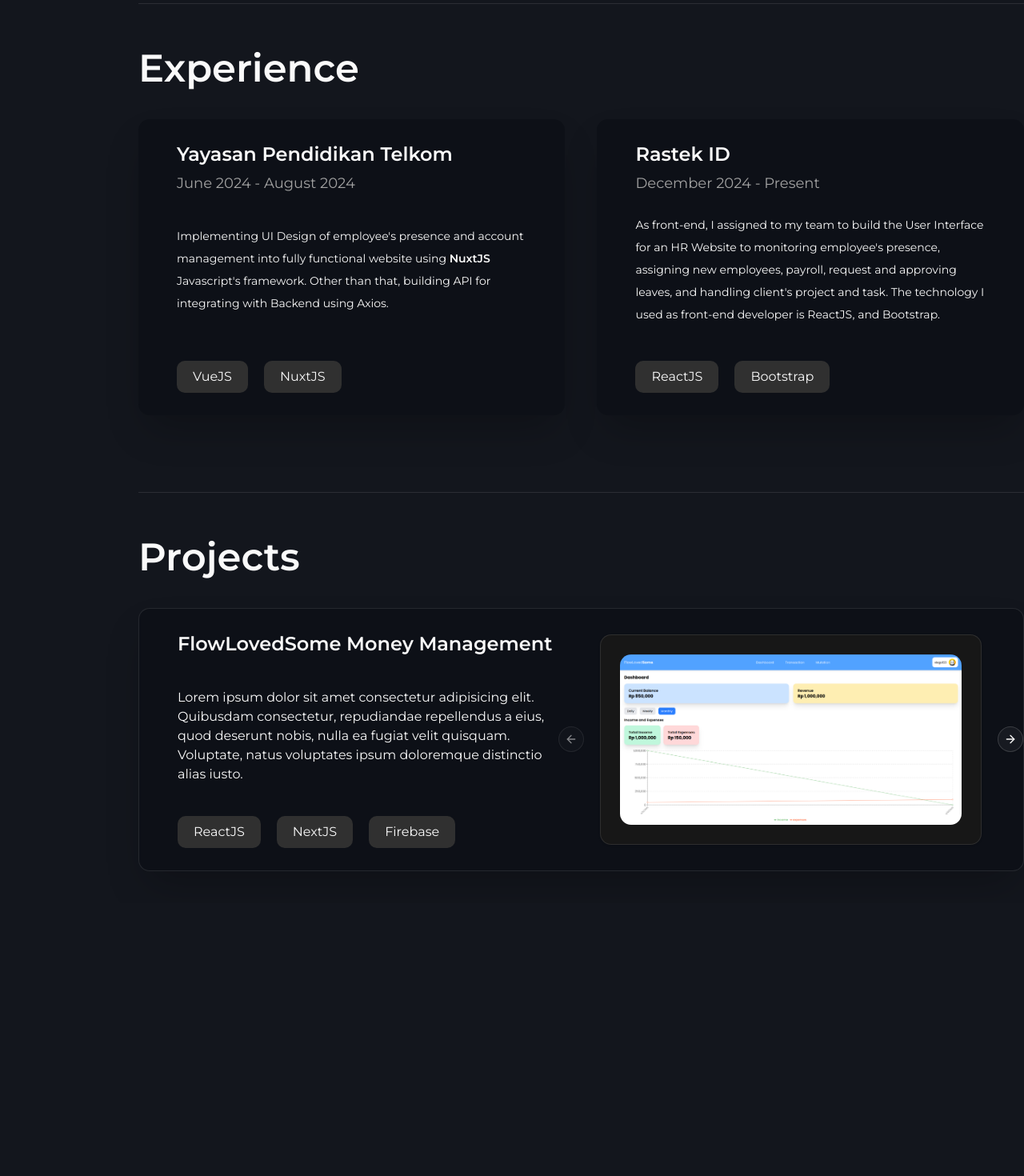
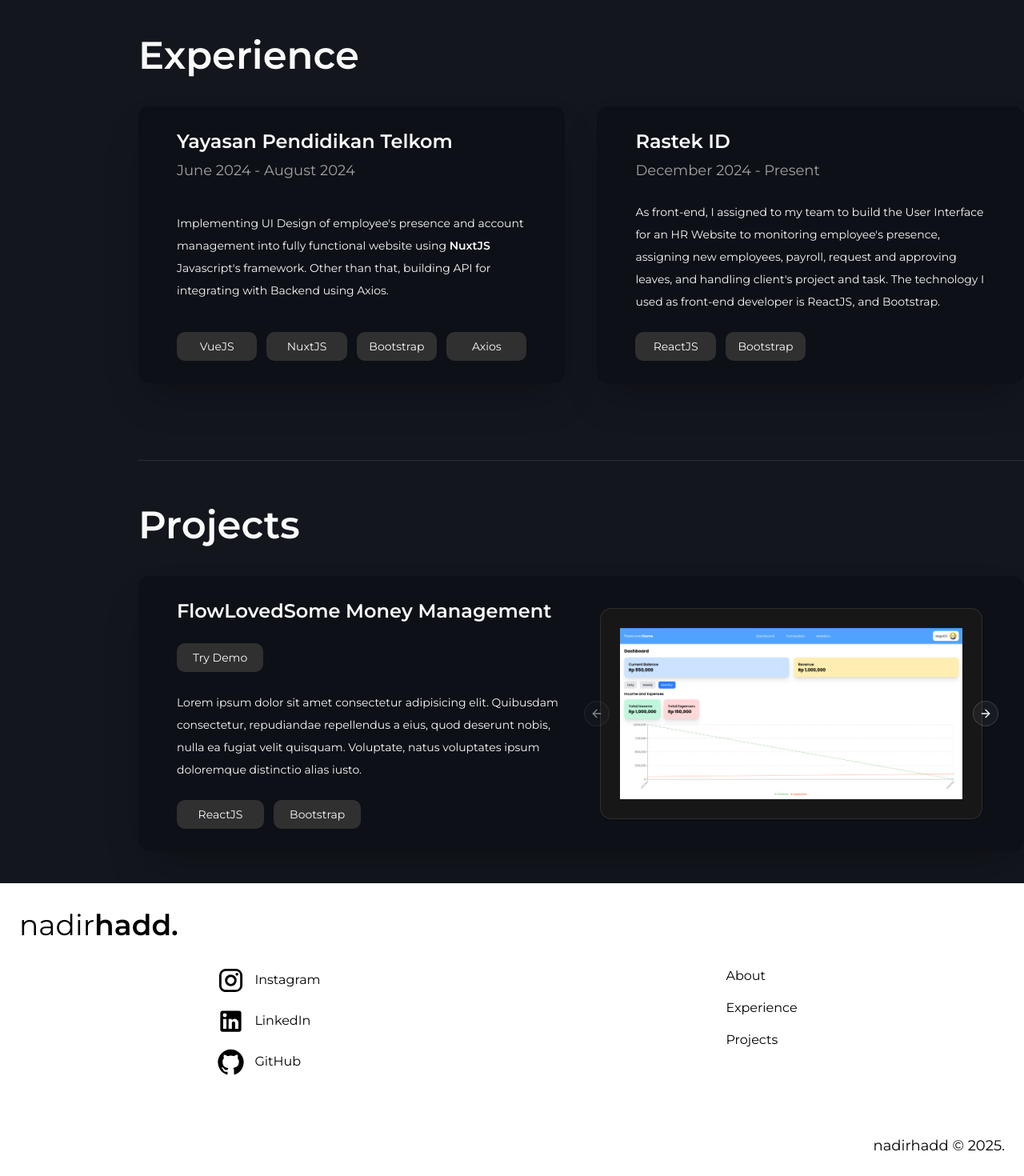
Before and after one commit to haddjs/nadirhadd-portfolio, a Next.js app: page / in a window 1280 px wide. Shown: the part 813-2283 px from the top of the page at 80% size. Before the commit the page ends 1942 px from the top, so only its background shows below. Built offline with nearby package versions, Linux system fonts and the light colour scheme.

Commit message:
Finished Project

```diff
--- a/src/app/page.js
+++ b/src/app/page.js
@@ -3,6 +3,7 @@
 import NavLinks from "@/components/NavLinks";
 import Experience from "@/components/Experience";
 import Projects from "@/components/Projects";
+import Footer from "@/components/Footer";
 import { Separator } from "@/components/ui/separator";
 
 export default function Home() {
@@ -15,21 +16,28 @@
 				</div>
 				<div className="flex-grow flex-col flex justify-center items-center gap-10">
 					<section id="about">
-						<h1 className="text-5xl font-semibold">About</h1>
+						<h1 className="text-2xl md:text-5xl font-semibold text-center md:text-left">
+							About
+						</h1>
 						<Hero />
 					</section>
 					<Separator className="my-4 h-2" />
 					<section id="experience">
-						<h1 className="text-5xl font-semibold">Experience</h1>
+						<h1 className="text-2xl md:text-5xl font-semibold text-center md:text-left">
+							Experience
+						</h1>
 						<Experience />
 					</section>
-					<Separator className="my-4 h-2" />
+					<Separator className="md:my-4 h-2" />
 					<section id="projects">
-						<h1 className="text-5xl font-semibold">Projects</h1>
+						<h1 className="text-2xl md:text-5xl font-semibold text-center md:text-left">
+							Projects
+						</h1>
 						<Projects />
 					</section>
 				</div>
 			</main>
+			<Footer />
 		</div>
 	);
 }
--- a/src/components/Experience.js
+++ b/src/components/Experience.js
@@ -13,12 +13,12 @@
 	return (
 		<div className="flex my-10">
 			<div className="grid grid-cols-1 md:grid-cols-2 w-full max-w-7xl mx-auto gap-10">
-				<Card className="flex justify-between shadow-2xl dark:bg-[#0d1017] border-none px-6 py-7">
+				<Card className="flex justify-between w-full max-w-[90%] md:max-w-full mx-auto inset-shadow-sm shadow-2xl dark:bg-[#0d1017] border-none px-6 py-7">
 					<CardHeader>
-						<CardTitle className="text-2xl">
+						<CardTitle className="text-lg md:text-2xl">
 							Yayasan Pendidikan Telkom
 						</CardTitle>
-						<CardDescription className="text-lg">
+						<CardDescription className="text-sm md:text-lg">
 							June 2024 - August 2024
 						</CardDescription>
 					</CardHeader>
@@ -32,23 +32,27 @@
 						</span>
 					</CardContent>
 					<CardFooter>
-						<div className="flex justify-between mt-5">
-							<div className="flex gap-5">
-								<div className="bg-[#eee] dark:bg-[#303030] px-5 py-2 rounded-lg">
+						<div className="grid grid-cols-3 md:grid-cols-4 text-center gap-3 text-sm md:text-md">
+							<div className="bg-[#eee] flex justify-center items-center dark:bg-[#303030] px-5 py-2 rounded-lg">
 								VueJS
 							</div>
-								<div className="bg-[#eee] dark:bg-[#303030] px-5 py-2 rounded-lg">
+							<div className="bg-[#eee] flex justify-center items-center dark:bg-[#303030] px-5 py-2 rounded-lg">
 								NuxtJS
 							</div>
+							<div className="bg-[#eee] flex justify-center items-center dark:bg-[#303030] px-5 py-2 rounded-lg">
+								Bootstrap
+							</div>
+							<div className="bg-[#eee] flex justify-center items-center dark:bg-[#303030] px-5 py-2 rounded-lg">
+								Axios
 							</div>
 						</div>
 					</CardFooter>
 				</Card>
 
-				<Card className="flex justify-between shadow-2xl dark:bg-[#0d1017] border-none px-6 py-7">
+				<Card className="flex justify-between w-full max-w-[90%] md:max-w-full mx-auto inset-shadow-sm shadow-2xl dark:bg-[#0d1017] border-none px-6 py-7">
 					<CardHeader>
-						<CardTitle className="text-2xl">Rastek ID</CardTitle>
-						<CardDescription className="text-lg">
+						<CardTitle className="text-lg md:text-2xl">Rastek ID</CardTitle>
+						<CardDescription className="text-sm md:text-lg">
 							December 2024 - Present
 						</CardDescription>
 					</CardHeader>
@@ -62,14 +66,12 @@
 						</span>
 					</CardContent>
 					<CardFooter>
-						<div className="flex justify-between mt-5">
-							<div className="flex gap-5">
-								<div className="bg-[#a8a8a8] dark:bg-[#303030] px-5 py-2 rounded-lg">
+						<div className="grid grid-cols-3 md:grid-cols-4 text-center gap-3 text-sm md:text-md">
+							<div className="bg-[#eee] flex justify-center items-center dark:bg-[#303030] px-5 py-2 rounded-lg">
 								ReactJS
 							</div>
-								<div className="bg-[#a8a8a8] dark:bg-[#303030] px-5 py-2 rounded-lg">
+							<div className="bg-[#eee] flex justify-center items-center dark:bg-[#303030] px-5 py-2 rounded-lg">
 								Bootstrap
-								</div>
 							</div>
 						</div>
 					</CardFooter>
--- /dev/null
+++ b/src/components/Footer.js
@@ -0,0 +1,67 @@
+"use client";
+
+import Link from "next/link";
+import { Instagram, LinkedIn, GitHub } from "@mui/icons-material";
+import { Separator } from "./ui/separator";
+
+const Footer = () => {
+	return (
+		<div className="bg-black dark:bg-white text-white dark:text-black transition-all ease-in-out">
+			<div className="p-6 pt-8">
+				<div className="text-2xl md:text-4xl">
+					<Link
+						href="/"
+						className="border-b-0 hover:border-b-4 transition-all ease-in-out duration-100">
+						nadir<span className="font-semibold">hadd.</span>
+					</Link>
+				</div>
+
+				<div className="grid grid-cols-2 pt-8">
+					<div className="flex flex-col items-start mx-auto gap-4">
+						<Link
+							href="https://www.instagram.com/hadd.js"
+							className="flex items-center gap-3 border-l-0 hover:border-l-4 transition-all ps-2">
+							<Instagram fontSize="large" className="rounded-lg" />
+							<span>Instagram</span>
+						</Link>
+						<Link
+							href="https://www.linkedin.com/in/nadir-septian-hadiansyah-06281a225/"
+							className="flex items-center gap-3 border-l-0 hover:border-l-4 transition-all ps-2">
+							<LinkedIn fontSize="large" />
+							<span>LinkedIn</span>
+						</Link>
+						<Link
+							href="https://github.com/haddjs"
+							className="flex items-center gap-3 border-l-0 hover:border-l-4 transition-all ps-2">
+							<GitHub fontSize="large" />
+							<span>GitHub</span>
+						</Link>
+					</div>
+					<div className="flex flex-col items-start mx-auto gap-4">
+						<Link
+							href="#about"
+							className="border-l-0 hover:border-l-4 transition-all ps-2">
+							About
+						</Link>
+						<Link
+							href="#experience"
+							className="border-l-0 hover:border-l-4 transition-all ps-2">
+							Experience
+						</Link>
+						<Link
+							href="#projects"
+							className="border-l-0 hover:border-l-4 transition-all ps-2">
+							Projects
+						</Link>
+					</div>
+				</div>
+				<Separator className="mt-10" />
+				<div className="text-center md:text-right pt-8">
+					<span className="text-lg">nadirhadd &copy; 2025.</span>
+				</div>
+			</div>
+		</div>
+	);
+};
+
+export default Footer;
--- a/src/components/Navbar.js
+++ b/src/components/Navbar.js
@@ -34,22 +34,30 @@
 	}, []);
 
 	return (
-		<div className="sticky top-0 left-0 backdrop-blur-md bg/30 mask-alpha mask-b-from-50% mask-b-to-transparent flex justify-between bg-none p-8 z-40">
-			<div className="text-2xl md:text-3xl">
+		<div className="sticky top-0 left-0 backdrop-blur-lg bg/30 md:flex md:justify-between p-6 z-40 grid grid-cols-3">
+			<div className="hidden md:flex items-center text-3xl">
 				<Link href="/">
 					nadir<span className="font-semibold">hadd.</span>
 				</Link>
 			</div>
 
-			<div className="block md:hidden text-sm uppercase tracking-wider text-foreground font-semibold">
+			<div className="flex md:hidden justify-center items-center text-sm uppercase tracking-wider text-foreground font-semibold">
 				{currentSection}
 			</div>
 
-			<div className="flex items-center gap-3">
+			<div className="md:hidden flex items-center justify-center text-xl">
+				<Link href="/">
+					n<span className="font-semibold">h.</span>
+				</Link>
+			</div>
+
+			<div className="flex items-center justify-center gap-2">
 				<div>
 					<ThemeToggle />
 				</div>
-				<Link href="https://www.instagram.com/hadd.js">
+				<Link
+					href="https://www.instagram.com/hadd.js"
+					className="hidden md:block">
 					<Instagram
 						fontSize="large"
 						className="dark:hover:bg-white dark:hover:text-black rounded-lg transition-all duration-300"
--- a/src/components/Projects.js
+++ b/src/components/Projects.js
@@ -43,33 +43,35 @@
 	return (
 		<div className="flex my-10">
 			<div className="grid grid-cols-1 w-full max-w-7xl mx-auto gap-10">
-				<Card className="shadow-2xl dark:bg-[#0d1017] px-6 py-7">
+				<Card className="w-full max-w-[90%] md:max-w-full mx-auto shadow-2xl border-none dark:bg-[#0d1017] px-6 py-7">
 					<CardContent className="flex flex-col lg:flex-row gap-10">
 						<div className="flex-1 flex flex-col justify-between gap-6">
 							<CardTitle className="text-2xl">
 								FlowLovedSome Money Management
 							</CardTitle>
-							<span>
+							<div className="text-sm md:text-md">
+								<button className="hover:text-white bg-[#eee] dark:bg-[#303030] hover:bg-[#b3b3b3] dark:hover:bg-[#1d1d1d] transition-all ease-in-out px-5 py-2 rounded-lg cursor-pointer">
+									Try Demo
+								</button>
+							</div>
+							<span className="text-sm/7">
 								Lorem ipsum dolor sit amet consectetur adipisicing elit.
 								Quibusdam consectetur, repudiandae repellendus a eius, quod
 								deserunt nobis, nulla ea fugiat velit quisquam. Voluptate, natus
 								voluptates ipsum doloremque distinctio alias iusto.
 							</span>
 							<div className="flex flex-wrap justify-between">
-								<div className="flex gap-5">
-									<div className="bg-[#eee] dark:bg-[#303030] px-5 py-2 rounded-lg">
+								<div className="grid grid-cols-3 md:grid-cols-4 text-center gap-3 text-sm md:text-md">
+									<div className="bg-[#eee] flex justify-center items-center dark:bg-[#303030] px-5 py-2 rounded-lg">
 										ReactJS
 									</div>
-									<div className="bg-[#eee] dark:bg-[#303030] px-5 py-2 rounded-lg">
-										NextJS
-									</div>
-									<div className="bg-[#eee] dark:bg-[#303030] px-5 py-2 rounded-lg">
-										Firebase
+									<div className="bg-[#eee] flex justify-center items-center dark:bg-[#303030] px-5 py-2 rounded-lg">
+										Bootstrap
 									</div>
 								</div>
 							</div>
 						</div>
-						<Carousel className="flex-1 w-full max-w-4xl mx-auto">
+						<Carousel className="flex-1 flex items-center w-full max-w-4xl mx-auto">
 							<CarouselContent>
 								{snapshots.map((image) => (
 									<CarouselItem key={image.id}>
@@ -81,7 +83,7 @@
 														alt={image.alt}
 														width={800}
 														height={400}
-														className="object-contained w-full h-auto rounded-xl"
+														className="object-contained w-full h-auto"
 													/>
 												</CardContent>
 											</Card>
@@ -89,8 +91,8 @@
 									</CarouselItem>
 								))}
 							</CarouselContent>
-							<CarouselPrevious />
-							<CarouselNext />
+							<CarouselPrevious className="hidden md:flex mx-8 items-center" />
+							<CarouselNext className="hidden md:flex mx-8 items-center" />
 						</Carousel>
 					</CardContent>
 				</Card>
--- a/src/components/ThemeToggle.js
+++ b/src/components/ThemeToggle.js
@@ -8,12 +8,8 @@
 	const { theme, setTheme } = useTheme();
 	const [mounted, setMounted] = useState(false);
 
-	const handleDarkMode = (e) => {
-		if (e.target.checked) {
-			setTheme("dark");
-		} else {
-			setTheme("light");
-		}
+	const handleDarkMode = () => {
+		setTheme(theme === "dark" ? "light" : "dark");
 	};
 
 	useEffect(() => {
@@ -23,12 +19,20 @@
 	if (!mounted) return null;
 
 	return (
-		<div className="flex items-center gap-2">
-			<span className="font-semibold">
-				{theme === "dark" ? "🌙 Dark" : "☀️ Light"}
-			</span>
-			<Switch checked={theme === "dark"} onClick={handleDarkMode} />
-		</div>
+		<>
+			<div className="hidden md:flex items-center gap-2">
+				<span className="font-semibold">
+					{theme === "dark" ? "🌙 Dark" : "☀️ Light"}
+				</span>
+				<Switch checked={theme === "dark"} onClick={handleDarkMode} />
+			</div>
+
+			<button
+				onClick={handleDarkMode}
+				className="h-8 w-8 flex items-center justify-center rounded-full bg-black/10 dark:bg-white/10 hover:bg-black/20 dark:hover:bg-white/20 transition md:hidden">
+				{theme === "dark" ? "🌙" : "☀️"}
+			</button>
+		</>
 	);
 };
 
```
Also changed, not shown: src/components/Hero.js (+5 -5 lines). Lines whose indentation alone changed are shown as unchanged.
